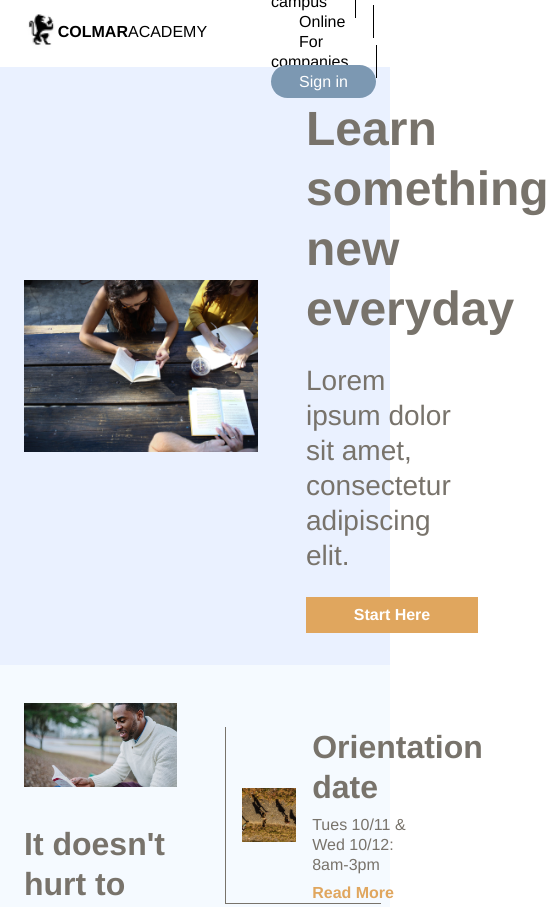
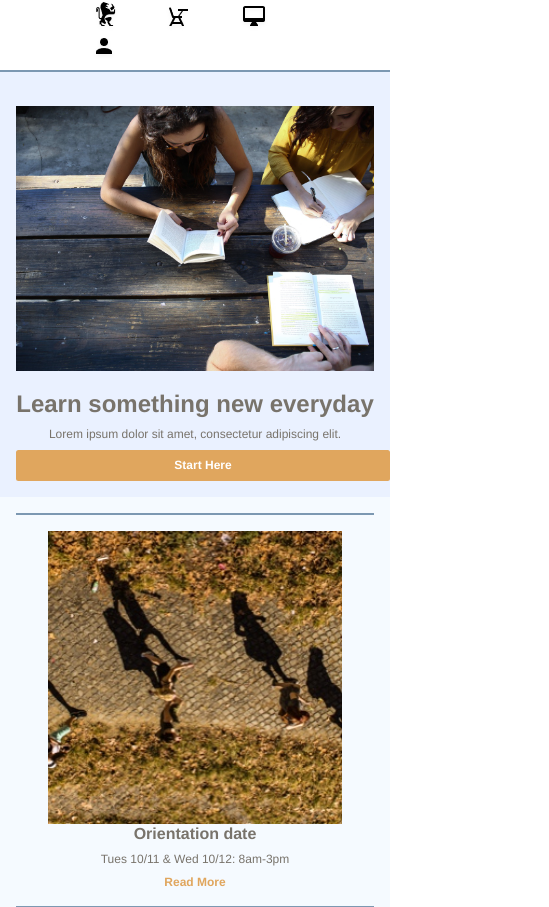
Before and after one commit to LKarnai/ColmarAcademy, a plain HTML site: page index.html in a window 390 px wide. Shown: the top 907 px of the page, 549 px wide, since content can reach past the window. Drawn offline with Linux system fonts and the light colour scheme.

Commit message:
Add 3rd commit with media queries

```diff
--- a/index.html
+++ b/index.html
@@ -8,8 +8,6 @@
   </head>
   <body>
 
-
-
     <!-- Header -->
     <header>
       <div class="desktop logo">
@@ -17,23 +15,23 @@
         <h4 id="bold">COLMAR</h4>
         <h4 id="light">ACADEMY</h4>
       </div>
+
+      <!-- Mobile Nav Bar-->
+      <nav class="mobile">
+        <a href="#"><img src="resources/images/ic_home.png"></a>
+        <a href="#"><img src="resources/images/ic_onCampus.png"></a>
+        <a href="#"><img src="resources/images/ic_online.png"></a>
+        <a href="#"><img src="resources/images/ic_login.png"</a>
+      </nav>
+
       <!-- Desktop Nav Bar -->
       <nav class="desktop nav">
         <a class="link" href="#">On campus</a>
         <a class="link" href="#">Online</a>
-        <a class="link" href="#">For companies</a>
+        <a class="link companies" href="#">For companies</a>
         <a class="button" href="#">Sign in</a>
       </nav>
 
-      <!-- Mobile Nav Bar
-      <nav class="mobile">
-        <ul>
-          <li><a href="#"><img src="resources/images/ic_home.png"></a></li>
-          <li><a href="#"><img src="resources/images/ic_onCampus.png"></a></li>
-          <li><a href="#"><img src="resources/images/ic_online.png"></a></li>
-          <li><a href="#"><img src="resources/images/ic_login.png"</a></li>
-        </ul>
-      </nav> -->
     </header>
 
     <div id="container">
--- a/resources/css/style.css
+++ b/resources/css/style.css
@@ -10,7 +10,7 @@ body {
 
 /* Container Padding */
 .container {
-  padding:32px 24px;
+  padding: 32px 24px;
 }
 
 #container {
@@ -66,7 +66,9 @@ nav .link {
    border-radius: 20px;
 }
 
-
+.mobile {
+  display: none;
+}
 
 /* Primary, Secondary, and Exhibit Banner */
 .banner {
@@ -83,7 +85,6 @@ nav .link {
 }
 
 /* Primary Banner Content */
-
 h1 {
   font-size: 3rem;
   font-weight: bold;
@@ -100,6 +101,7 @@ h1 {
   text-align: center;
   width: 100%;
   padding: 8px;
+  border-radius: 10px;
 }
 
 .start a {
@@ -122,7 +124,6 @@ h1 {
 }
 
 /* Secondary Banner & Exhibit Media Content */
-
 .secondary img,
 video {
   padding-bottom: 32px;
@@ -130,7 +131,6 @@ video {
 }
 
 /* Secondary Banner Left Column Content */
-
 .secondary h3 {
   font-size: 2em;
   font-weight: bold;
@@ -143,7 +143,6 @@ video {
 }
 
 /* Secondary Banner & Exhibit Right Column */
-
 .about,
 .thesis {
   display: flex;
@@ -186,7 +185,6 @@ video {
   font-weight: bold;
   text-decoration: none;
 }
-
 
 /* Course Container */
 
@@ -234,7 +232,6 @@ video {
 }
 
 /* Thesis Exhibit right column content */
-
 .exhibit p {
   padding-bottom: 32px;
 }
@@ -253,3 +250,219 @@ footer a {
   text-decoration: none;
   padding-left: 8px;
 }
+
+
+/* Media Queries for Various Laptop/Tablet Viewports */
+@media only screen and (max-width: 1090px) {
+  /*header nav bar*/
+  nav a {
+    padding: 8px 16px;
+  }
+
+  /*primary banner*/
+  h1 {
+    font-size: 2rem;
+  }
+
+  .primary h5 {
+    font-size: 1.25rem;
+  }
+
+  .start {
+    padding: 8px;
+    border-radius: 5px;
+  }
+
+  /*Secondary Banner and Exhibit Banner*/
+  .about-text h5,
+  .exhibit h5 {
+    font-size: 1.5rem;
+    padding-bottom: 8px;
+  }
+}
+
+@media only screen and (max-width: 865px) {
+  body {
+    font-size: 12px;
+  }
+
+  /*header nav bar*/
+  nav a {
+    padding: 8px 8px;
+  }
+
+  /*primary banner*/
+  h1 {
+    padding-bottom: 16px;
+  }
+
+  .primary h5 {
+    font-size: 1rem;
+    padding-bottom: 16px;
+  }
+
+  .start {
+    border-radius: 2.5px;
+  }
+
+  /*Secondary Banner and Exhibit Banner*/
+  .about-text h5,
+  .exhibit h5 {
+    font-size: 1rem;
+    padding-bottom: 8px;
+  }
+}
+
+@media only screen and (max-width: 690px) {
+  /*header nav bar*/
+  nav a {
+    padding: 4px 4px;
+  }
+
+  .companies {
+    display: none;
+  }
+
+  h1 {
+    font-size: 1.5rem;
+    padding-bottom: 8px;
+  }
+
+  .primary h5 {
+    font-size: .75rem;
+    padding-bottom: 8px;
+  }
+
+  /* Secondary Banner and Exhibit Content */
+  .container {
+    padding: 18px 8px;
+  }
+  .section-text h3 {
+    font-size: 1.5rem;
+  }
+
+  .secondary h3,
+  .exhibit h5 {
+    font-size: 1rem;
+    text-align: center;
+    padding-bottom: 16px;
+  }
+
+  .about-text p {
+    display: none;
+  }
+
+  /* Thesis Exhibt */
+  .subject h5 {
+    font-size: 1rem;
+    text-align: center;
+    font-weight: normal;
+  }
+
+  .subject h6,
+  .subject p {
+    display: none;
+  }
+}
+
+/*Media Queries for Mobile Viewport*/
+@media only screen and (max-width: 480px) {
+  .desktop.nav,
+  .logo,
+  .secondary .main-image.container,
+  .exhibit .main-image.container {
+    display: none;
+  }
+
+  #container {
+    top: 70px;
+  }
+
+  .mobile {
+    display: inline-block;
+  }
+
+  .mobile img {
+    padding-right: 35px;
+  }
+
+  .main-image.container {
+    width: 100%;
+  }
+
+  .primary {
+    border-top: 2px solid #7C98B2;
+    /*border-bottom: 2px solid #7C98B2;*/
+  }
+
+  .banner,
+  .about {
+    display: flex;
+    flex-direction: column;
+    text-align: center;
+    margin: 0;
+    padding: 16px;
+  }
+
+  .about {
+  margin-bottom: 10px;
+  border-left: none;
+  border-top: 2px solid #7C98B2;
+  border-bottom: 2px solid #7C98B2;
+  }
+
+  .about img,
+  .thesis img {
+    width: 90%;
+    padding: 0;
+    margin-top: 0;
+  }
+
+  .about-text p {
+    display: flex;
+    justify-content: center;
+  }
+
+  .about-text {
+    width: 100%;
+  }
+
+  .content {
+    width: 100%;
+    padding: 0;
+  }
+
+  .course img {
+    display: none;
+  }
+
+  .course-areas {
+    display: flex;
+    flex-direction: column;
+    padding: 16px;
+}
+
+  .course {
+    width: 100%;
+    margin-bottom: 10px;
+
+  }
+
+  .subject {
+    background-color: #7C98b2;
+    color: white;
+  }
+
+  .thesis {
+    transition: unset;
+  }
+
+  .thesis:hover {
+    display: none;
+  }
+
+  .thesis {
+    background-color: #7C98B2;
+    color: white;
+  }
+}
```
